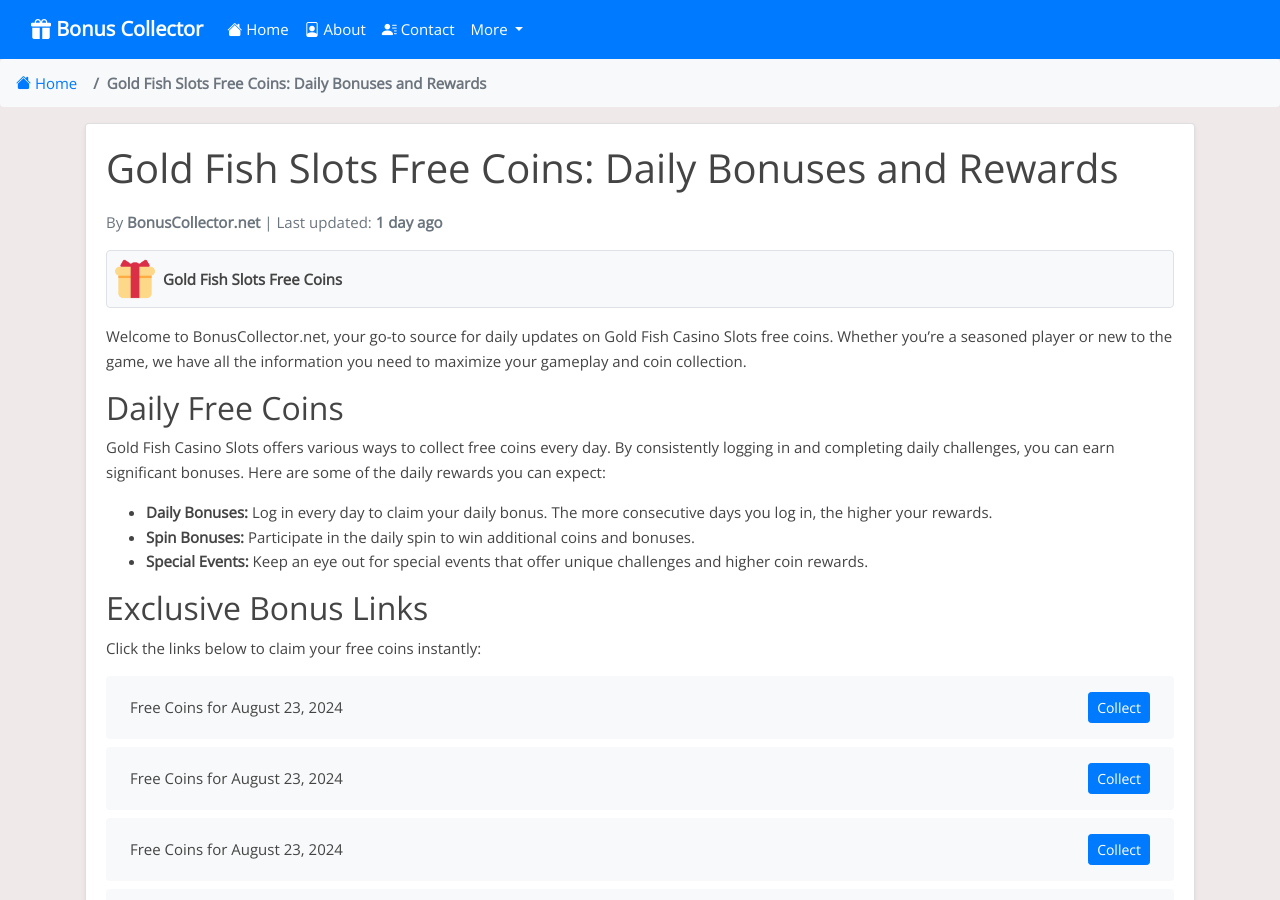
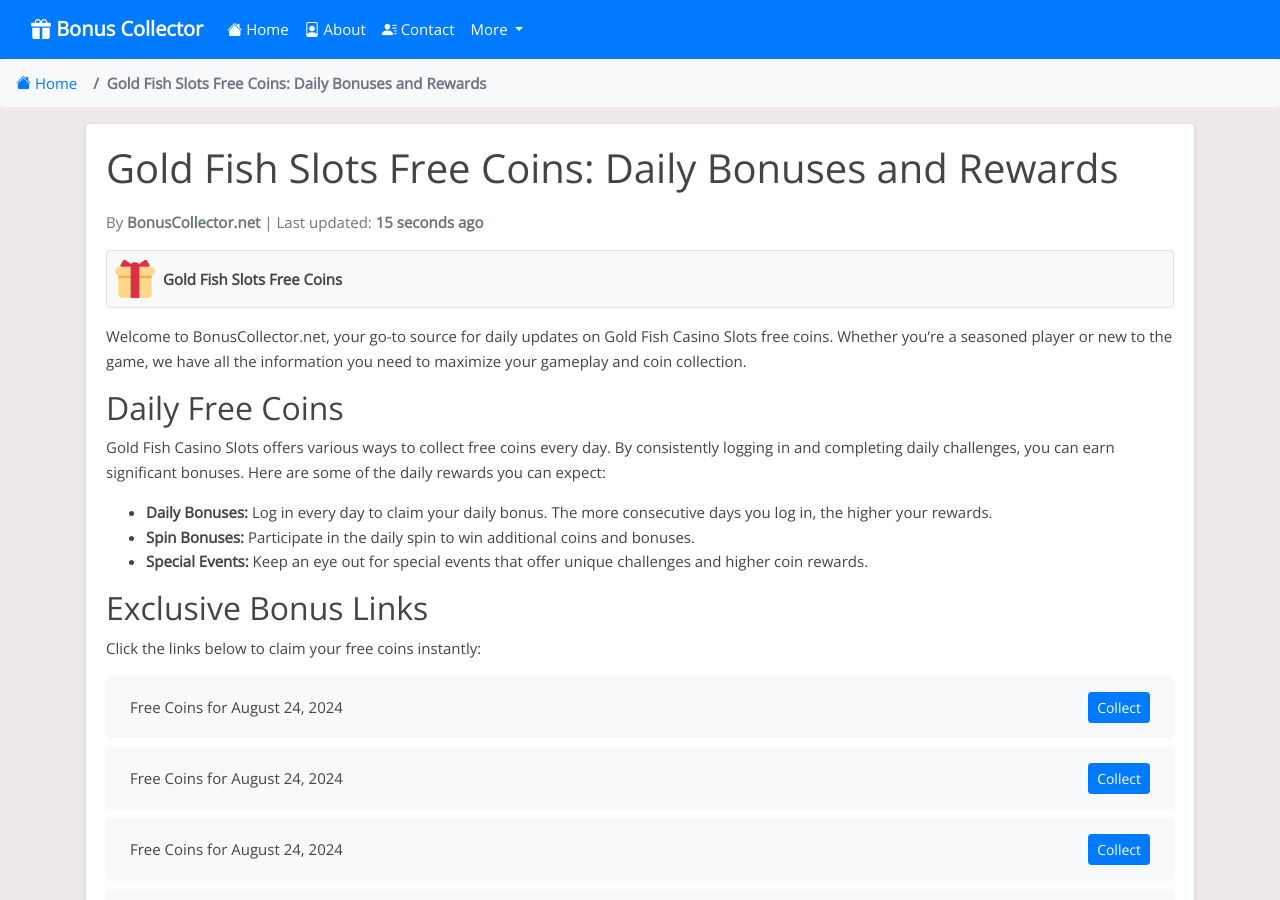
Before and after one commit to Prollad99/bs-net, a Jekyll site: the page built from _posts/2024-08-08-gold-fish-slots.md, in a window 1280 px wide and 900 px high. Built offline with Jekyll 4.4.1, drawn with Linux system fonts in a browser that asks for light colours; nearby versions of some CDN libraries; comment, search, counter and statistics services are not loaded; some of the changed text lies outside the part shown.

Commit message:
Update gold-fish-slots reward links and last modified date

```diff
--- a/_data/include_files.yml
+++ b/_data/include_files.yml
@@ -80,7 +80,7 @@
   last_modified: 2024-08-23 12:39:16
 
 gold-fish-slots.html:
-  last_modified: 2024-08-23 04:25:08
+  last_modified: 2024-08-24 06:08:06
 
 zynga-poker.html:
   last_modified: 2024-08-23 16:26:41
--- a/_includes/gold-fish-slots.html
+++ b/_includes/gold-fish-slots.html
@@ -1,4 +1,16 @@
 <ul class="list-group mt-3 mb-4">
+  <li class="list-group-item d-flex justify-content-between align-items-center">
+    <span>Free Coins for August 24, 2024</span>
+    <a href="https://bit.ly/4cIhQ2J" class="btn btn-primary btn-sm">Collect</a>
+  </li>
+  <li class="list-group-item d-flex justify-content-between align-items-center">
+    <span>Free Coins for August 24, 2024</span>
+    <a href="http://bit.ly/4dKWzGO" class="btn btn-primary btn-sm">Collect</a>
+  </li>
+  <li class="list-group-item d-flex justify-content-between align-items-center">
+    <span>Free Coins for August 24, 2024</span>
+    <a href="http://bit.ly/3AzY1NX" class="btn btn-primary btn-sm">Collect</a>
+  </li>
   <li class="list-group-item d-flex justify-content-between align-items-center">
     <span>Free Coins for August 23, 2024</span>
     <a href="http://bit.ly/3AH51sa" class="btn btn-primary btn-sm">Collect</a>
@@ -387,16 +399,4 @@
     <span>Free Coins for August 8, 2024</span>
     <a href="http://bit.ly/46iWE21" class="btn btn-primary btn-sm">Collect</a>
   </li>
-  <li class="list-group-item d-flex justify-content-between align-items-center">
-    <span>Free Coins for August 8, 2024</span>
-    <a href="http://bit.ly/3M1hytf" class="btn btn-primary btn-sm">Collect</a>
-  </li>
-  <li class="list-group-item d-flex justify-content-between align-items-center">
-    <span>Free Coins for August 8, 2024</span>
-    <a href="https://bit.ly/3WFHpwX" class="btn btn-primary btn-sm">Collect</a>
-  </li>
-  <li class="list-group-item d-flex justify-content-between align-items-center">
-    <span>Free Coins for August 8, 2024</span>
-    <a href="https://bit.ly/3WplxEu" class="btn btn-primary btn-sm">Collect</a>
-  </li>
 </ul>
```
Also changed, not shown: links-json/gold-fish-slots.json (+12 -12 lines).
